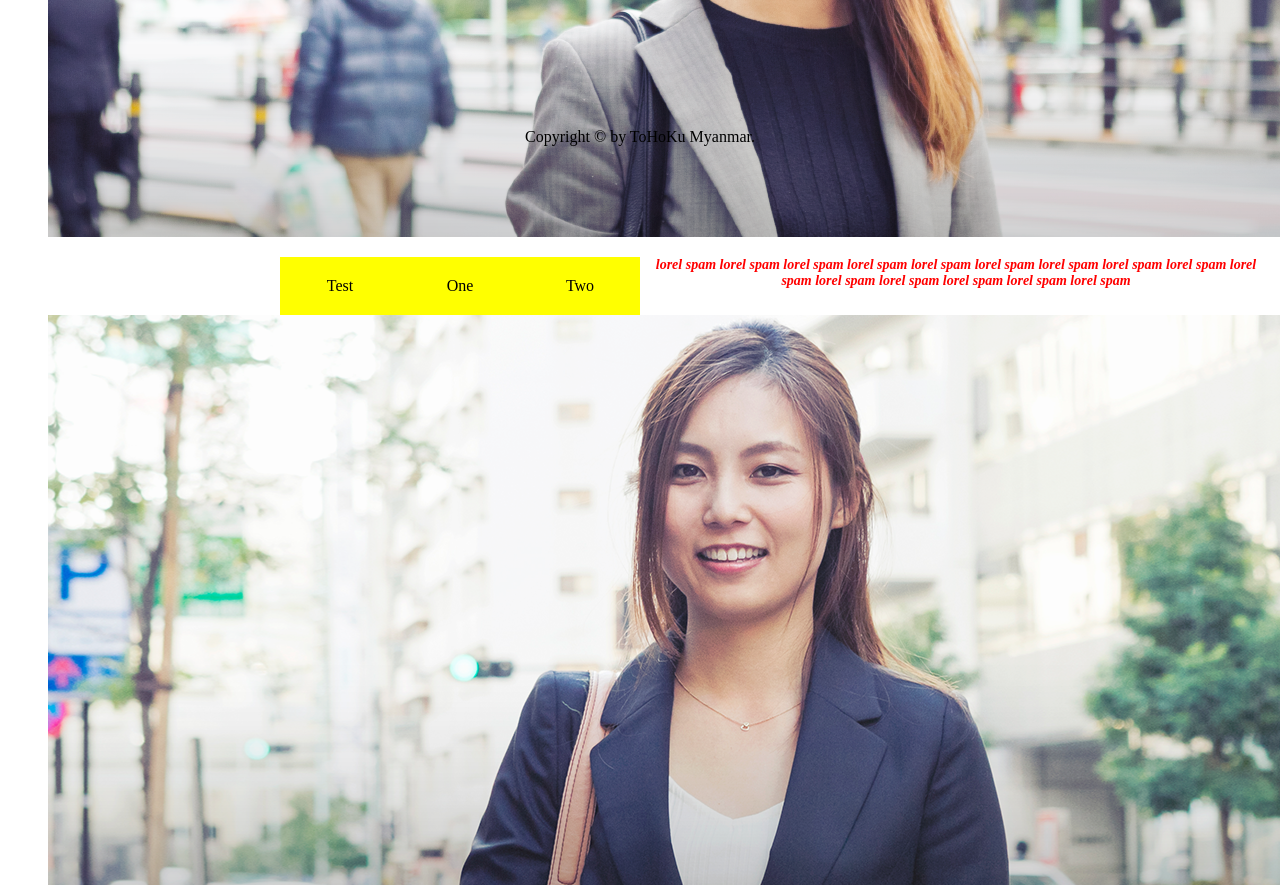
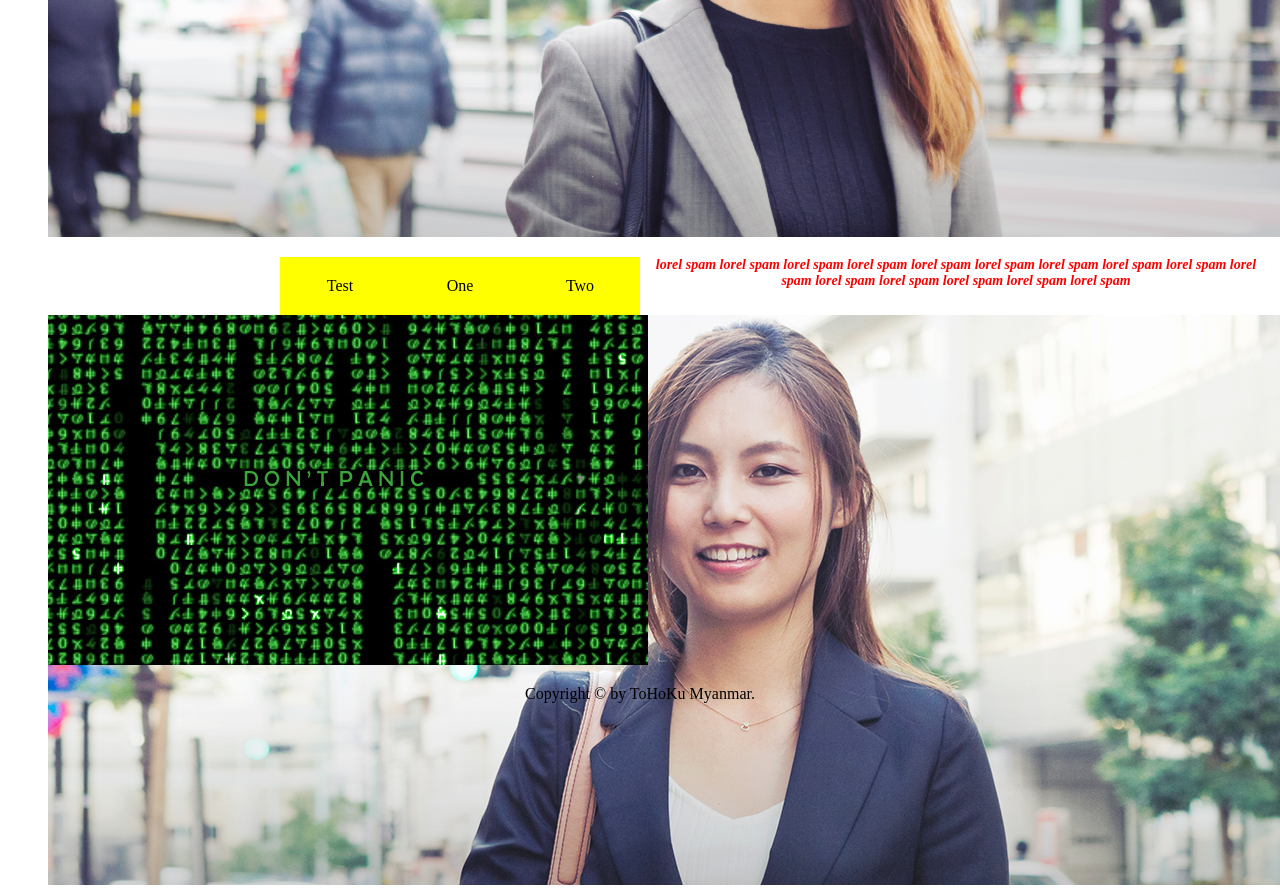
Before and after one commit to KhinePhyuPhyuWin-sead/ToHoKu-Myanmar, a plain HTML site: page pp.html in a window 1280 px wide. Shown: the part 2220-3109 px from the top of the page. Drawn offline with Linux system fonts and the light colour scheme.

Commit message:
pp08
img

```diff
--- a/pp.html
+++ b/pp.html
@@ -61,6 +61,9 @@
           <img src="./img/img_test02.png" alt="Test02">
         </figure>
       </section>
+      <figure>
+        <img src="./img/img_01.jpg" alt="Test04">
+      </figure>
     </div>
     <footer>
       <p class="center">Copyright &copy; by ToHoKu Myanmar.</p>
```
